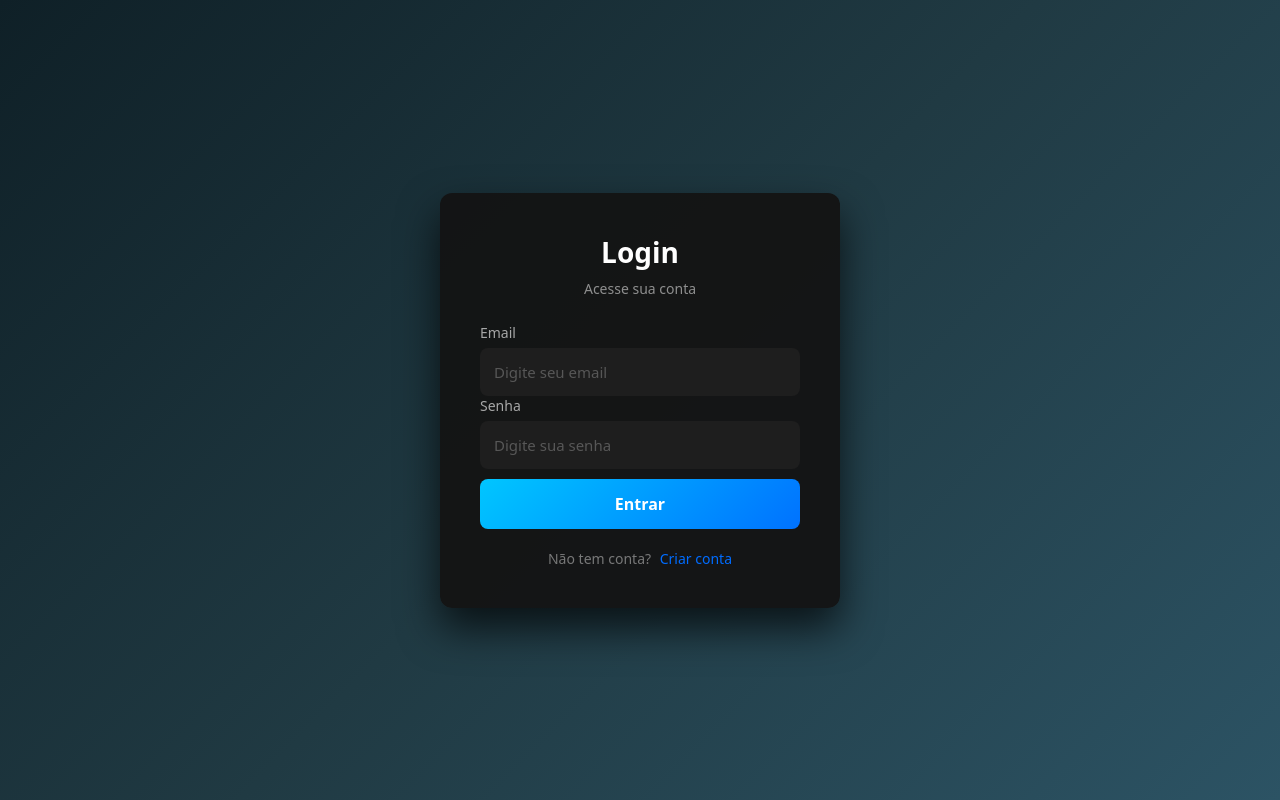
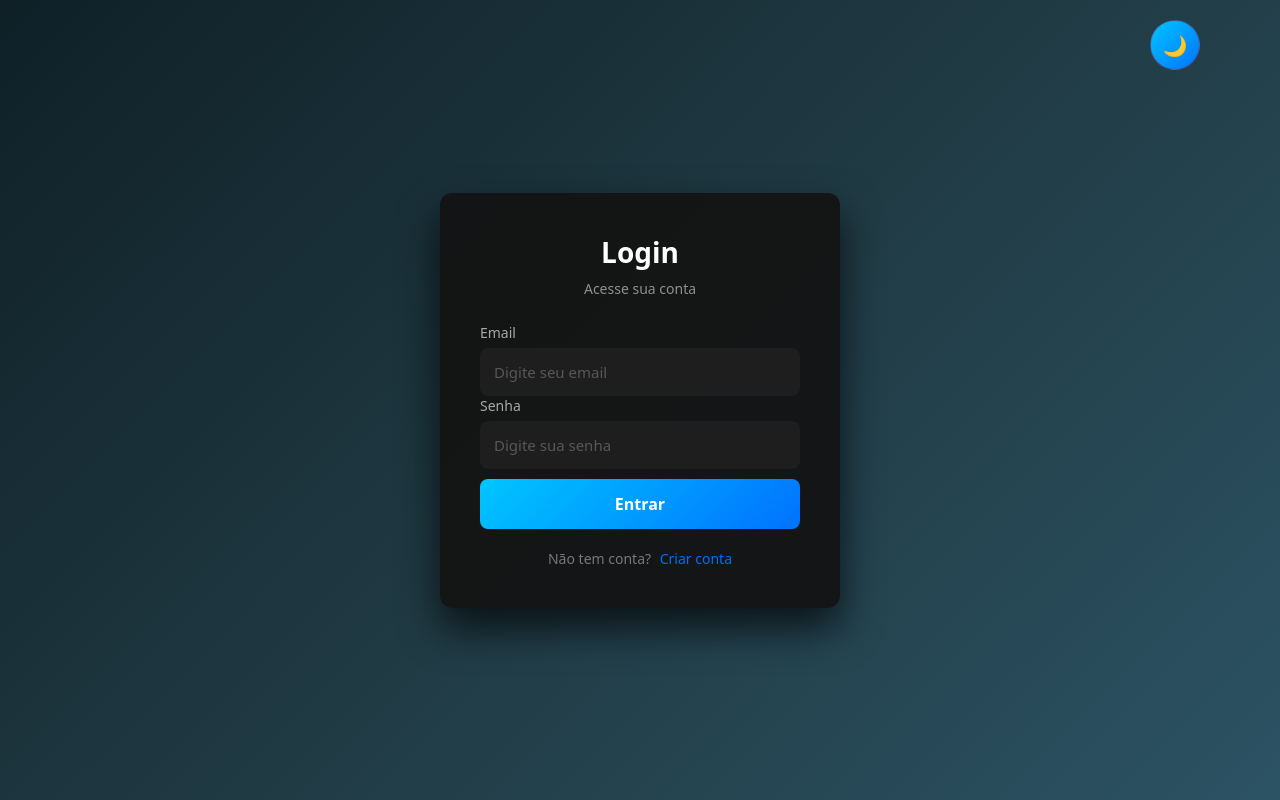
Before and after one commit to CarlosDuarteti/Projeto_Login_System, a plain HTML site: page frontend/index.html in a window 1280 px wide. Drawn offline with Linux system fonts and the light colour scheme; a web font is replaced by a local one.

Commit message:
Criando botão para mudar a cor do tema da página

```diff
--- a/frontend/CSS/styleDark.css
+++ b/frontend/CSS/styleDark.css
@@ -12,7 +12,32 @@ body{
     display: flex;
     justify-content: center;
     align-items: center;
+    flex-direction: column;
     color: #ffff;
+}
+
+/*======================================
+=BOTÃO PARA ALTERAR O TEMA DA PÁGINA =
+======================================*/
+.theme-toggle-btn{
+    position: absolute;
+    width: 50px;
+    height: 50px;
+    top: 20px;
+    right: 80px;
+    margin-top: 0;
+    padding: 10px;
+    border-radius: 50%;
+    font-size: 20px;
+    background-color: rgba(146,144,144,0.2);
+    border: 1px solid rgba(160, 12, 12, 0.4);
+    transition: 0.3s;
+    z-index: 1000;
+}
+
+.theme-toggle-btn:hover{
+    transform: scale(1,1);
+    background: rgba(255,255,255,0.3);
 }
 
 .login-container{
--- a/frontend/index.html
+++ b/frontend/index.html
@@ -10,6 +10,10 @@
 
 </head>
 <body>
+    <!-- Botão para alterar o tema da tela de dark para tema claro-->
+
+    <button id="themeToggle" class="theme-toggle-btn">🌙</button>
+
     <!-- div principal de login. A classe login-container usada no css -->
     <div class="login-container">
 
```
